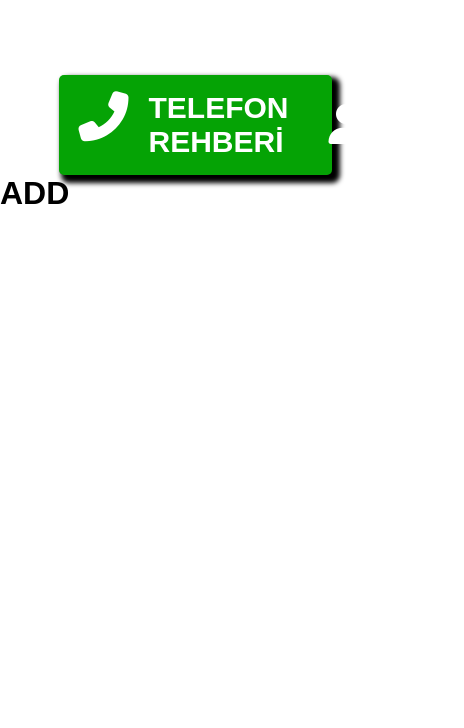
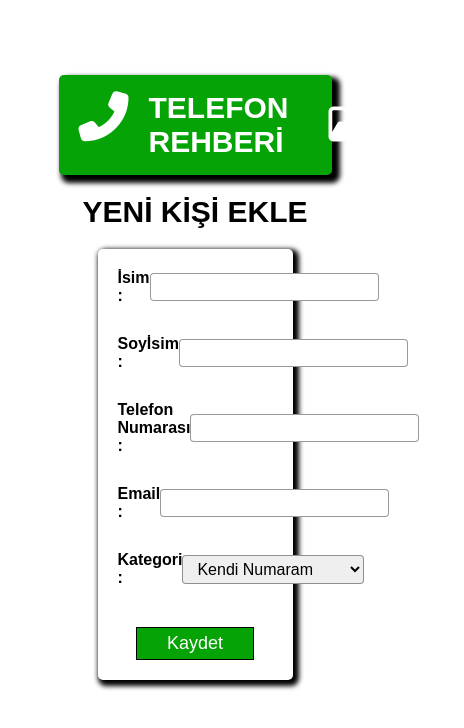
Before and after one commit to bhr-drtgz/TelefonRehberi, a React (Create React App) app: page /add-phone in a window 390 px wide. Shown: the top 728 px of the page, 464 px wide, since content can reach past the window. Built offline with nearby package versions, Linux system fonts and the light colour scheme; data requests are answered from the project's data file.

Commit message:
AddPhone Eklendi

```diff
--- a/db.json
+++ b/db.json
@@ -31,6 +31,14 @@
       "email": "123@abc@gmail",
       "phoneNumber": "5556667788",
       "categoryId": "5"
+    },
+    {
+      "id": "1677779802065",
+      "name": "Burhan",
+      "surname": "Toprak",
+      "phoneNumber": "5550004455",
+      "email": "123456@gmail.com",
+      "categoryId": "4"
     }
   ],
   "categories": [
--- a/src/App.js
+++ b/src/App.js
@@ -10,6 +10,7 @@ import urls from "./api/urls";
 import AddPhones from "./pages/AddPhones";
 import EditPhone from "./companents/EditPhone";
 import DetailPhone from "./pages/DetailPhone";
+import AddCategory from './pages/AddCategory';
 
 function App() {
 
@@ -59,6 +60,7 @@ function App() {
         <Route path="/info-detail/:phoneId" element={<DetailPhone />} />
         <Route path="/add-phone" element={<AddPhones />} />
         <Route path="/edit-phone/:phoneId" element={<EditPhone />} />
+        <Route path="/add-category" element={<AddCategory />} />
       </Routes>
     </BrowserRouter>
   );
--- /dev/null
+++ b/src/assets/styles/AddPhone.css
@@ -0,0 +1,80 @@
+* {
+    margin: 0;
+    padding: 0;
+    box-sizing: border-box;
+    font-family: sans-serif;
+}
+
+.formWrapper {}
+
+.formWrapper form {
+    width: 50%;
+    margin: 0 auto;
+    padding: 20px;
+    border-radius: 5px;
+    box-shadow: 3px 3px 5px 3px black;
+    margin-top: 20px;
+}
+
+.formElement {
+    display: flex;
+    justify-content: space-between;
+    align-items: center;
+    margin-bottom: 30px;
+    font-weight: 600;
+}
+
+.formElement label {
+    flex: 1;
+}
+
+.formElement input,
+.formElement select {
+    flex: 2;
+    padding: 4px 10px;
+    font-size: 16px;
+    border-radius: 4px;
+    border: 1px solid rgba(0, 0, 0, 0.4);
+}
+
+.formElement input:focus,
+.formElement select:focus {
+    border: none;
+    border: 1px solid red;
+    outline: 1px solid red;
+}
+
+.submitBtnWrapper {
+    display: flex;
+    justify-content: center;
+}
+
+.submitBtn {
+    padding: 5px 30px;
+    background-color: rgb(5, 163, 5);
+    color: #fff;
+    border: 1px solid #000;
+    cursor: pointer;
+    font-size: 18px;
+    transition: all 0.2s ease-in-out;
+}
+
+.submitBtn:hover {
+    background-color: #fff;
+    color: #000;
+    box-shadow: 3px 3px 0 0 #000;
+    border-radius: 5px;
+}
+
+.submitBtn:disabled {
+    cursor: not-allowed;
+    background-color: gray;
+}
+.newPhoneTitle{
+    display: flex;
+    align-items: center;
+    justify-content: center;
+    font-size: 30px;
+    font-weight: 800;
+    margin-top: 20px;
+}
--- a/src/companents/Header.js
+++ b/src/companents/Header.js
@@ -8,7 +8,7 @@ const Header = () => {
         <div className='headerContainer'>
             <div className='headerRow'>
                 <div className='headerTitle'>
-                     <div>
+                      <div>
                         <i className="fa-solid fa-phone-flip"></i>
                     </div>
                     <div>
@@ -16,6 +16,11 @@ const Header = () => {
                     </div>
                 </div>
                 <div className='headerIcon'>
+                    <di>
+                        <Link to={"/add-category"}>
+                        <i class="fa-regular fa-folder-open"></i>
+                        </Link>
+                    </di>
                      <div>
                         <Link to={"/add-Phone"}>
                             <i className="fa-solid fa-user-plus"></i>
--- /dev/null
+++ b/src/pages/AddCategory.js
@@ -0,0 +1,13 @@
+import React from 'react'
+import Header from '../companents/Header'
+
+const AddCategory = () => {
+    return (
+        <div>
+            <Header />
+            AddCategory
+        </div>
+    )
+}
+
+export default AddCategory
--- a/src/pages/AddPhones.js
+++ b/src/pages/AddPhones.js
@@ -1,11 +1,111 @@
-import React from 'react'
+import React, { useState } from 'react'
 import Header from '../companents/Header'
+import "../assets/styles/AddPhone.css"
+import { useSelector, useDispatch } from 'react-redux'
+import actionTypes from '../redux/actions/actionTypes'
+import { useNavigate } from 'react-router-dom'
+import api from '../api/api'
+import urls from '../api/urls'
 
-const AddPhones=()=> {
+const AddPhones = () => {
+  const { categoriesState } = useSelector((state) => state)
+  const navigate = useNavigate()
+  const dispatch = useDispatch()
+  const [form, setForm] = useState({
+
+    id: String(new Date().getTime()),
+    name: "",
+    surname: "",
+    phoneNumber: "",
+    email: "",
+    categoryId: categoriesState.categories[0].id,
+  });
+
+  const handleSubmit = (event) => {
+    event.preventDefault();
+    if (form.name === "" || form.surname === "" || form.phoneNumber === "") {
+      alert("İSİM , SOYiSİM ve TELEFON MUMARASI ZORUNLUDUR");
+      return;
+    }
+    api
+      .post(urls.phones, form)
+      .then((res) => {
+        dispatch({
+          type: actionTypes.phoneActions.ADD_PHONE,
+          payload: form,
+        });
+        navigate("/")
+      })
+      .catch((err) => { });
+  };
   return (
     <div>
-        <Header/>
-        <h1>ADD</h1>
+      <Header />
+      <div className='newPhoneTitle'>
+        <div> YENİ KİŞİ EKLE</div>
+      </div>
+      <div className="formWrapper">
+        <form onSubmit={handleSubmit}>
+          <div className="formElement">
+            <label htmlFor="name">İsim :</label>
+            <input
+              id="name"
+              type={"text"}
+              value={form.name}
+              onChange={(event) => setForm({ ...form, name: event.target.value })
+              }
+            />
+          </div>
+          <div className="formElement">
+            <label htmlFor="surname">Soyİsim :</label>
+            <input
+              id="surname"
+              type={"text"}
+              value={form.surname}
+              onChange={(event) => setForm({ ...form, surname: event.target.value })
+              }
+            />
+          </div>
+          <div className="formElement">
+            <label htmlFor="title">Telefon Numarası :</label>
+            <input
+              id="phoneNumber"
+              type={"number"}
+              value={form.phoneNumber}
+              onChange={(event) => setForm({ ...form, phoneNumber: event.target.value })
+              }
+            />
+          </div>
+          <div className="formElement">
+            <label htmlFor="email">Email :</label>
+            <input
+              id="email"
+              type={"email"}
+              value={form.email}
+              onChange={(event) => setForm({ ...form, email: event.target.value })
+              }
+            />
+          </div>
+          <div className="formElement">
+
+            <label htmlFor="date">Kategori :</label>
+            <select
+              value={form.categoryId}
+              onChange={(event) => setForm({ ...form, categoryId: event.target.value })}>
+              {
+                categoriesState.categories.map(item => (
+                  <option key={item.id} value={item.id}>{item.name}</option>
+                ))
+              }
+            </select>
+          </div>
+          <div className="submitBtnWrapper">
+            <button className="submitBtn" type="submit">
+              Kaydet
+            </button>
+          </div>
+        </form>
+      </div>
     </div>
   )
 }
```
